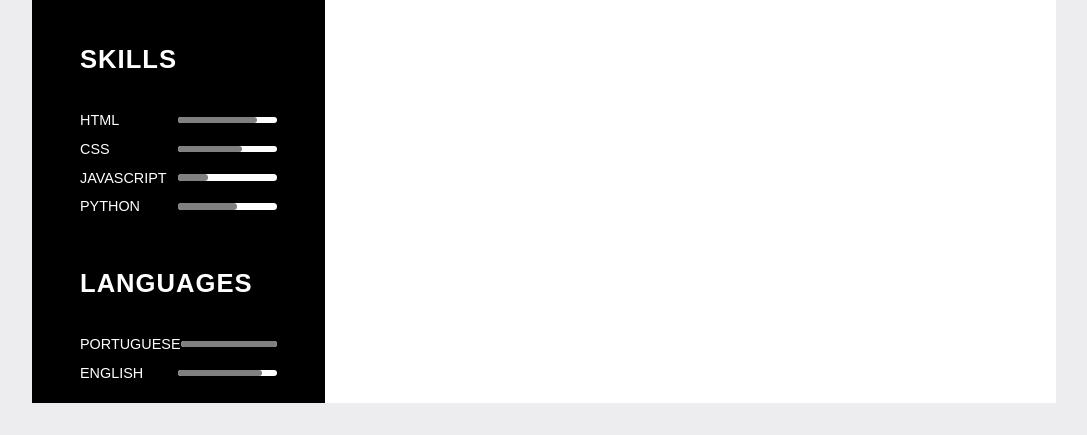
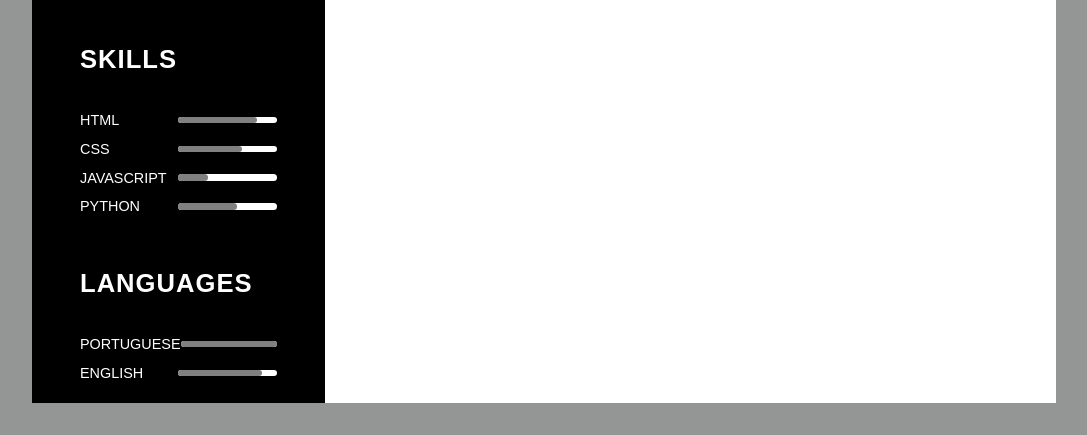
Before and after one commit to victor-burgarelli/resume, a plain HTML site: page index.html in a window 1280 px wide. Shown: the part 786-1221 px from the top of the page, without its empty margins (96-1183 px from the left). Drawn offline with Linux system fonts and the light colour scheme.

Commit message:
Update styles.css

```diff
--- a/styles.css
+++ b/styles.css
@@ -7,7 +7,7 @@
     font-family: 'Nunito', sans-serif;
 }
 body {
-    background-color: #ededf0;
+    background-color: #939694;
 }
 .main-content {
     min-height: 100vh;
```
